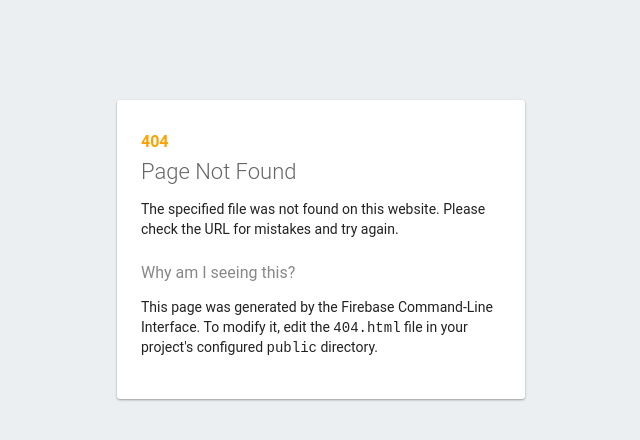
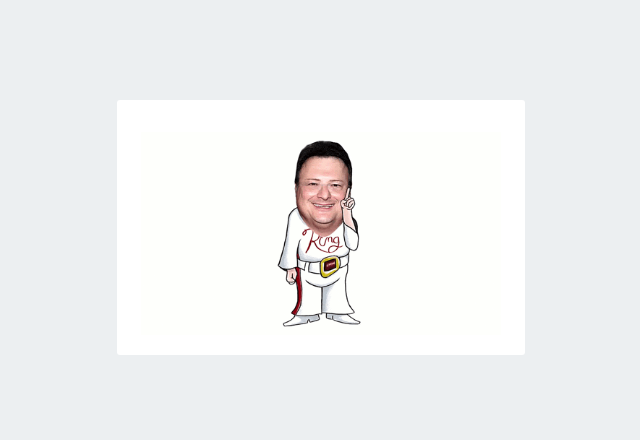
Before and after one commit to andramos/veriandy, a website: page public/404.html in a window 1280 px wide. Shown: the whole page, without its empty margins (319-959 px from the left). Drawn offline with Linux system fonts and the light colour scheme.

Commit message:
personalizado 404

```diff
--- a/public/404.html
+++ b/public/404.html
@@ -8,26 +8,15 @@
     <style media="screen">
       body { background: #ECEFF1; color: rgba(0,0,0,0.87); font-family: Roboto, Helvetica, Arial, sans-serif; margin: 0; padding: 0; }
       #message { background: white; max-width: 360px; margin: 100px auto 16px; padding: 32px 24px 16px; border-radius: 3px; }
-      #message h3 { color: #888; font-weight: normal; font-size: 16px; margin: 16px 0 12px; }
-      #message h2 { color: #ffa100; font-weight: bold; font-size: 16px; margin: 0 0 8px; }
-      #message h1 { font-size: 22px; font-weight: 300; color: rgba(0,0,0,0.6); margin: 0 0 16px;}
-      #message p { line-height: 140%; margin: 16px 0 24px; font-size: 14px; }
-      #message a { display: block; text-align: center; background: #039be5; text-transform: uppercase; text-decoration: none; color: white; padding: 16px; border-radius: 4px; }
-      #message, #message a { box-shadow: 0 1px 3px rgba(0,0,0,0.12), 0 1px 2px rgba(0,0,0,0.24); }
-      #load { color: rgba(0,0,0,0.4); text-align: center; font-size: 13px; }
       @media (max-width: 600px) {
         body, #message { margin-top: 0; background: white; box-shadow: none; }
-        body { border-top: 16px solid #ffa100; }
+        body { display: flex; justify-content: center; align-items: center; height: 100vh; }
       }
     </style>
   </head>
   <body>
     <div id="message">
-      <h2>404</h2>
-      <h1>Page Not Found</h1>
-      <p>The specified file was not found on this website. Please check the URL for mistakes and try again.</p>
-      <h3>Why am I seeing this?</h3>
-      <p>This page was generated by the Firebase Command-Line Interface. To modify it, edit the <code>404.html</code> file in your project's configured <code>public</code> directory.</p>
+      <img src="images/you-didn't-say-the-magic-word-jurassic-park.gif" alt="404" style="width: 100%; height: auto;">
     </div>
   </body>
 </html>
```
Also changed, not shown: public/images/you-didn't-say-the-magic-word-jurassic-park.gif (added).
